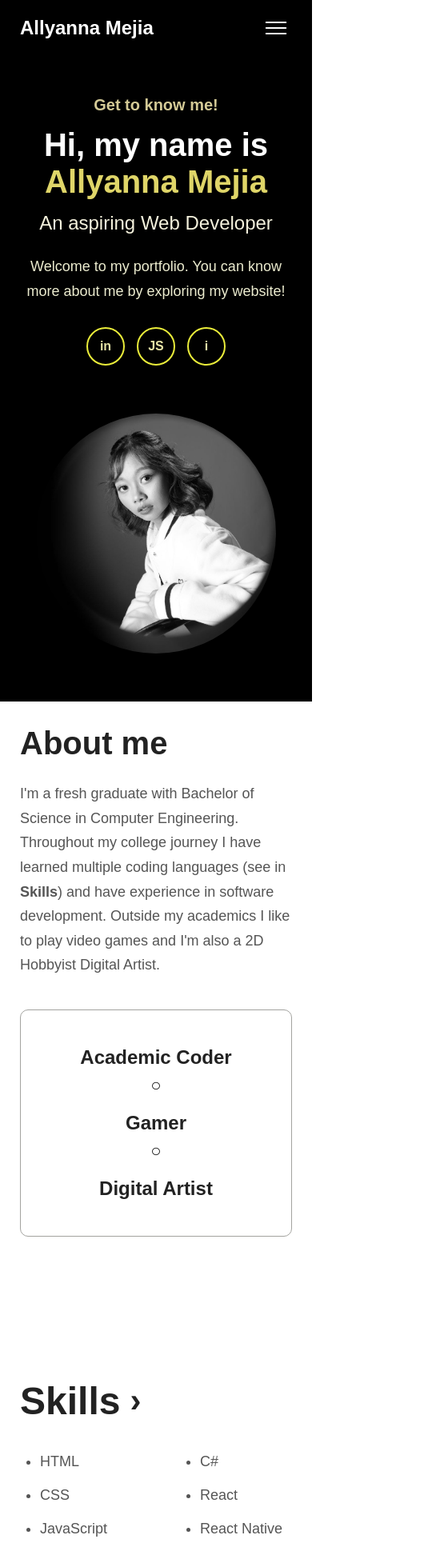
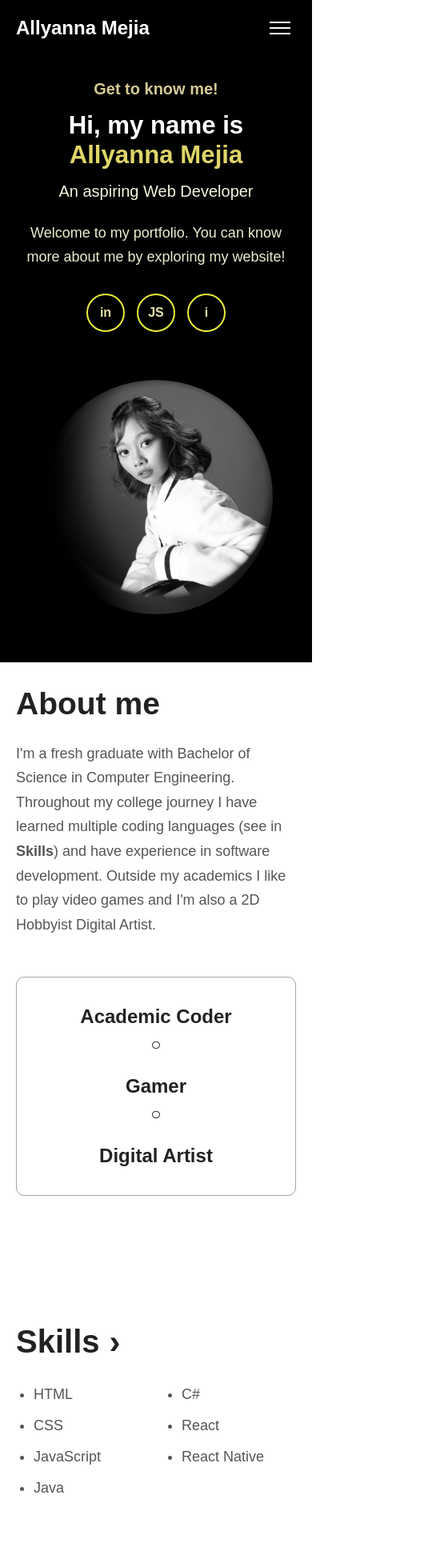
Before and after one commit to allyuh/portfolioo, a Vue app: page / in a window 390 px wide. Shown: the top 1944 px of the page at 80% size, 535 px wide, since content can reach past the window. Built offline with nearby package versions, Linux system fonts and the light colour scheme.

Commit message:
4th push

```diff
--- a/src/style.css
+++ b/src/style.css
@@ -10,6 +10,7 @@ section {
   padding: 0;
   box-sizing: border-box;
 }
+
 
 html {
   scroll-behavior: smooth;
@@ -627,8 +628,8 @@ a {
 .skills-menu {
   position: absolute;
 
-  top: 0;
-  left: calc(100% + 25px);
+  top: calc(100% + 10px);
+  left: 0;
 
   min-width: 180px;
 
@@ -639,9 +640,9 @@ a {
 
   background: #ffffff;
 
-  border: 1px solid #d1d0d0;
+  border: 1px solid #dddddd;
 
-  box-shadow: 5px 5px 0 #8f8f8f;
+  box-shadow: 5px 5px 0 #222222;
 
   z-index: 10;
 }
@@ -954,26 +955,38 @@ a {
 .placeholder-section h2 {
   font-size: 48px;
 }
-
 /* ========================================
-   MOBILE NAVIGATION
+   MOBILE
 ======================================== */
 
 @media (max-width: 768px) {
-  /* Navbar */
+
+  /* ========================================
+     GENERAL
+  ======================================== */
+
+  * {
+    box-sizing: border-box;
+  }
+
+  body {
+    overflow-x: hidden;
+  }
+
+
+  /* ========================================
+     NAVBAR
+  ======================================== */
 
   .nav-container {
+    width: 100%;
     height: 70px;
-    padding: 0 25px;
+    padding: 0 20px;
   }
-
-  /* Show hamburger */
 
   .hamburger {
     display: flex;
   }
-
-  /* Mobile navigation */
 
   .nav-links {
     position: absolute;
@@ -984,7 +997,7 @@ a {
     width: 100%;
 
     margin: 0;
-    padding: 20px 25px;
+    padding: 15px 20px;
 
     display: flex;
     flex-direction: column;
@@ -1001,7 +1014,10 @@ a {
       opacity 0.3s ease,
       transform 0.3s ease,
       visibility 0.3s ease;
+
+    box-sizing: border-box;
   }
+
 
   /* Dark mobile menu */
 
@@ -1010,6 +1026,7 @@ a {
     border-top: 1px solid #222222;
   }
 
+
   /* Light mobile menu */
 
   .navbar-light .nav-links {
@@ -1017,22 +1034,25 @@ a {
     border-top: 1px solid #eeeeee;
   }
 
+
   /* Open menu */
 
   .nav-links.menu-open {
     visibility: visible;
     opacity: 1;
-
     transform: translateY(0);
   }
 
-  /* Mobile navigation items */
+
+  /* Navigation items */
 
   .nav-links li {
     width: 100%;
   }
 
   .nav-links a {
+    position: relative;
+
     width: 100%;
     height: 45px;
 
@@ -1044,9 +1064,8 @@ a {
     overflow: visible;
   }
 
-  /* ========================================
-     DISABLE DESKTOP SWIPE ANIMATION
-  ======================================== */
+
+  /* Disable desktop swipe animation */
 
   .nav-links a > span:first-child {
     transform: none;
@@ -1055,14 +1074,17 @@ a {
   .nav-links a .nav-hover-text {
     display: none;
   }
+
+
+  /* Remove hover effect on mobile */
+
   .navbar-dark .nav-links a:hover,
   .navbar-light .nav-links a:hover {
-  color: inherit;
+    color: inherit;
   }
 
-  /* ========================================
-     MOBILE ACTIVE UNDERLINE
-  ======================================== */
+
+  /* Active underline */
 
   .nav-links a::after {
     position: absolute;
@@ -1078,144 +1100,397 @@ a {
     width: 45px;
   }
 
+
   /* ========================================
      HERO
   ======================================== */
 
   .hero {
-    padding: 120px 25px 60px;
+    width: 100%;
+    min-height: auto;
 
+    padding: 100px 20px 60px;
+
+    display: flex;
     flex-direction: column;
+
+    align-items: center;
+
     text-align: center;
+
+    box-sizing: border-box;
   }
 
   .hero-text {
-    max-width: 100%;
+    width: 100%;
+    max-width: 600px;
   }
 
   .hero-text h1 {
-    font-size: 40px;
+    font-size: clamp(30px, 8vw, 40px);
+    line-height: 1.2;
+
+    margin-bottom: 15px;
   }
 
   .hero-text h2 {
-    font-size: 24px;
+    font-size: clamp(20px, 5vw, 24px);
   }
 
   .description {
+    width: 100%;
+    max-width: 500px;
+
     margin: 0 auto;
   }
 
   .social-links {
     justify-content: center;
+    flex-wrap: wrap;
   }
 
+
+  /* Responsive profile image */
+
   .hero-image img {
-    width: 300px;
-    height: 300px;
+    width: min(300px, 75vw);
+    height: min(300px, 75vw);
+
+    object-fit: cover;
   }
 
-  /* Other sections */
+
+  /* ========================================
+     OTHER SECTIONS
+  ======================================== */
 
   .placeholder-section {
-    padding: 100px 25px;
+    width: 100%;
+
+    padding: 80px 20px;
+
+    box-sizing: border-box;
   }
 
-  .about-section {
-    min-height: auto;
-    padding: 30px 25px 100px;
-
-    flex-direction: column;
-    align-items: flex-start;
-    gap: 40px;
-  }
-
-  .about-text {
-    max-width: 100%;
-  }
-
-  .section-label {
-    font-size: 40px;
-  }
-
-  .about-description {
-    font-size: 18px;
-    line-height: 1.7;
-  }
-
-  .about-highlights {
-    width: 100%;
-    flex: none;
-
-    gap: 20px;
-  }
-  .about-highlights p {
-    font-size: 24px;
-  }
-  .highlight-item span {
-    font-size: 22px;
-  }
 
   /* ========================================
-    MOBILE SKILLS
+     ABOUT
   ======================================== */
 
-  .skills-section {
+  .about-section {
+    width: 100%;
+
     min-height: auto;
 
-    padding: 100px 25px;
+    padding: 30px 20px 80px;
 
     display: flex;
     flex-direction: column;
 
     align-items: stretch;
 
-    gap: 80px;
+    gap: 50px;
+
+    box-sizing: border-box;
+  }
+
+  .about-text {
+    width: 100%;
+    max-width: none;
+  }
+
+  .section-label {
+    font-size: clamp(32px, 10vw, 40px);
+  }
+
+  .about-description {
+    width: 100%;
+
+    font-size: 18px;
+    line-height: 1.7;
+
+    overflow-wrap: break-word;
   }
 
 
+  /* About highlights box */
 
-
-  /* Mobile dropright menu */
-
-  .skills-menu {
-    position: static;
-
-    margin-top: 20px;
-
+  .about-highlights {
     width: 100%;
 
-    border-left: none;
-    border-top: 1px solid #222222;
+    flex: none;
 
-    padding-top: 10px;
+    gap: 25px;
+
+    padding: 35px 20px;
+
+    box-sizing: border-box;
+  }
+
+  .about-highlights p {
+    font-size: 24px;
+  }
+
+  .highlight-item span {
+    font-size: 22px;
   }
 
 
-  /* Skills list */
+  /* ========================================
+     SKILLS
+  ======================================== */
+
+  .skills-section {
+    width: 100%;
+
+    min-height: auto;
+
+    padding: 80px 20px;
+
+    display: flex;
+    flex-direction: column;
+
+    align-items: stretch;
+
+    gap: 70px;
+
+    box-sizing: border-box;
+  }
+
+
+  /* Fix desktop 500px width */
+
+  .skills-content {
+    width: 100%;
+
+    transform: none;
+  }
+
+
+  /* Skills heading */
+
+  .skills-heading {
+    font-size: 40px;
+
+    max-width: 100%;
+  }
+
+
+  /* Smaller heading for long categories */
+
+  .skills-heading.long-category {
+    font-size: 28px;
+
+  }
+
+
+  /* ========================================
+     SKILLS DROPDOWN
+  ======================================== */
+
+  .skills-heading-wrapper {
+    position: relative;
+
+    width: fit-content;
+    max-width: 100%;
+  }
+
+  .skills-menu {
+    position: absolute;
+
+    top: calc(100% + 10px);
+    left: 0;
+
+    width: 180px;
+    min-width: 180px;
+
+    margin: 0;
+
+    padding: 8px 0;
+
+    display: flex;
+    flex-direction: column;
+
+    border: 1px solid #dddddd;
+    border-top: 1px solid #dddddd;
+
+    background: #ffffff;
+
+    box-shadow: 5px 5px 0 #222222;
+
+    z-index: 20;
+  }
+
+  .skills-menu button {
+    width: 100%;
+
+    padding: 12px 15px;
+
+    font-size: 16px;
+  }
+
+
+  /* ========================================
+     SKILLS LIST
+  ======================================== */
 
   .skills-list {
+    width: 100%;
+
+    display: grid;
+
+    grid-template-columns: minmax(0, 1fr) minmax(0, 1fr);
+
     gap: 20px;
+
+    margin-top: 30px;
+
+    box-sizing: border-box;
+  }
+
+  .skills-list ul {
+    width: 100%;
+
+    margin: 0;
+    padding-left: 22px;
+
+    box-sizing: border-box;
   }
 
   .skills-list li {
     font-size: 18px;
+    line-height: 1.5;
+
+    margin-bottom: 12px;
+
+    overflow-wrap: anywhere;
   }
 
 
+  /* ========================================
+     PROJECTS
+  ======================================== */
 
+  .projects-content {
+    width: 100%;
+  }
+
+  .projects-title {
+    max-width: 100%;
+  }
+
+  .projects-heading {
+    font-size: clamp(32px, 10vw, 40px);
+  }
+
+
+  /* ========================================
+     PROJECT CAROUSEL
+  ======================================== */
+
+  .project-carousel {
+    position: relative;
+
+    width: 100%;
+
+    height: 250px;
+
+    padding-right: 60px;
+
+    box-sizing: border-box;
+  }
+
+
+  /* Project card */
+
+  .project-card {
+    width: 100%;
+    height: 210px;
+
+    overflow: visible;
+  }
 
   .project-card h3 {
     font-size: 28px;
+
+    line-height: 1.2;
+
+    margin-bottom: 18px;
+
+    overflow-wrap: break-word;
+  }
+
+  .project-card ul {
+    width: 100%;
+
+    height: auto;
+
+    margin: 0;
+    padding-left: 22px;
   }
 
   .project-card li {
     font-size: 17px;
+
+    line-height: 1.5;
+
+    margin-bottom: 12px;
+
+    overflow-wrap: anywhere;
   }
 
 
-  /* Project arrow */
+  /* ========================================
+     PROJECT ARROWS
+  ======================================== */
+
+  .project-previous,
+  .project-next {
+    position: absolute;
+
+    right: 0;
+
+    width: 42px;
+    height: 42px;
+  }
+
+  .project-previous {
+    top: calc(50% - 50px);
+
+    transform: translateY(-50%);
+  }
 
   .project-next {
-    right: 0;
+    top: calc(50% + 10px);
+
+    transform: translateY(-50%);
   }
+
+
+  /* ========================================
+     PROJECT PAGINATION
+  ======================================== */
+
+  .project-pagination {
+    width: 100%;
+
+    display: flex;
+
+    justify-content: center;
+    align-items: center;
+
+    gap: 8px;
+
+    margin-top: 15px;
   }
+
+  .pagination-dot {
+    width: 8px;
+    height: 8px;
+  }
+  .projects-line {
+  width: 270px;
+  height: 2px;
+  }
+
+}
```
